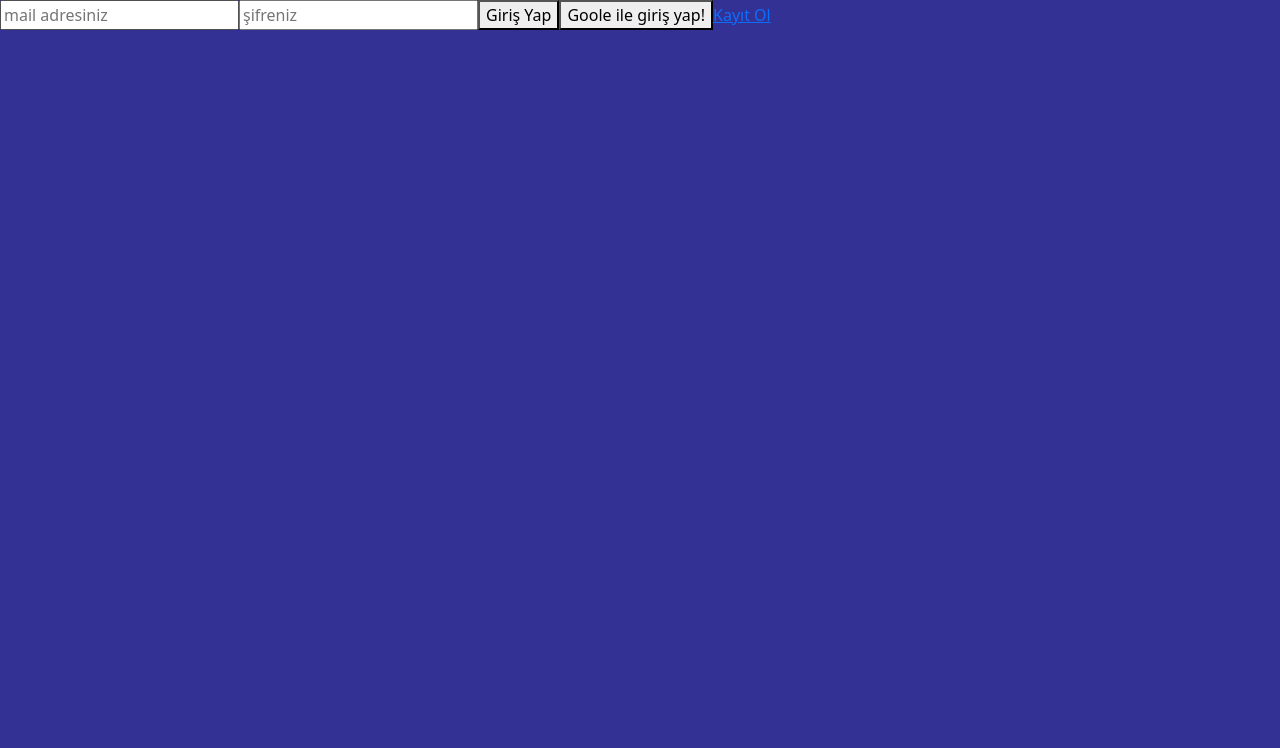
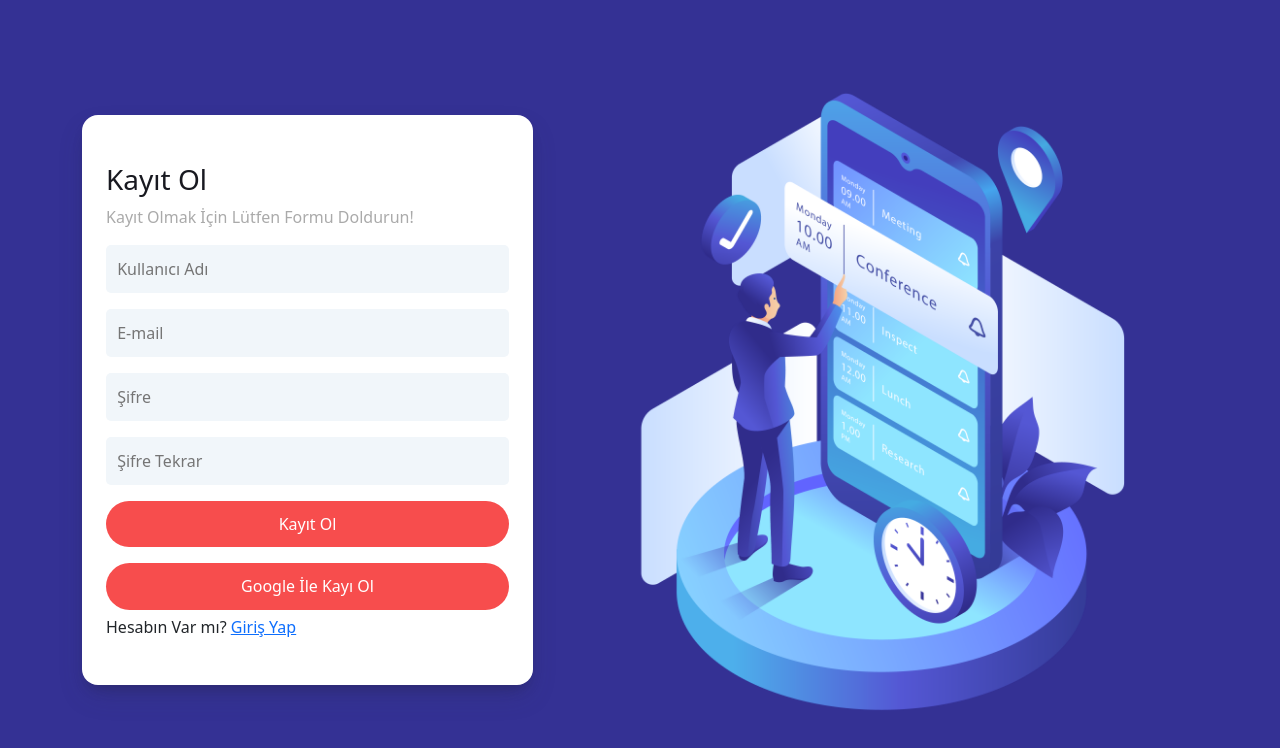
Before and after one commit to mcban34/react-Firebase-TodoApp, a React (Create React App) app: page / in a window 1280 px wide. Shown: the top 748 px of the page. Built offline with nearby package versions, Linux system fonts and the light colour scheme; no server answers.

Commit message:
yönlendirme değiştirildi

```diff
--- a/src/App.js
+++ b/src/App.js
@@ -8,8 +8,8 @@
     <div className="App">
       <Routes>
         <Route path="/home" element={<Home/>}/>
-        <Route path="/register" element={<Register/>}/>
-        <Route path="/" element={<Login/>}/>
+        <Route path="/" element={<Register/>}/>
+        <Route path="/login" element={<Login/>}/>
       </Routes>
     </div>
   );
```
